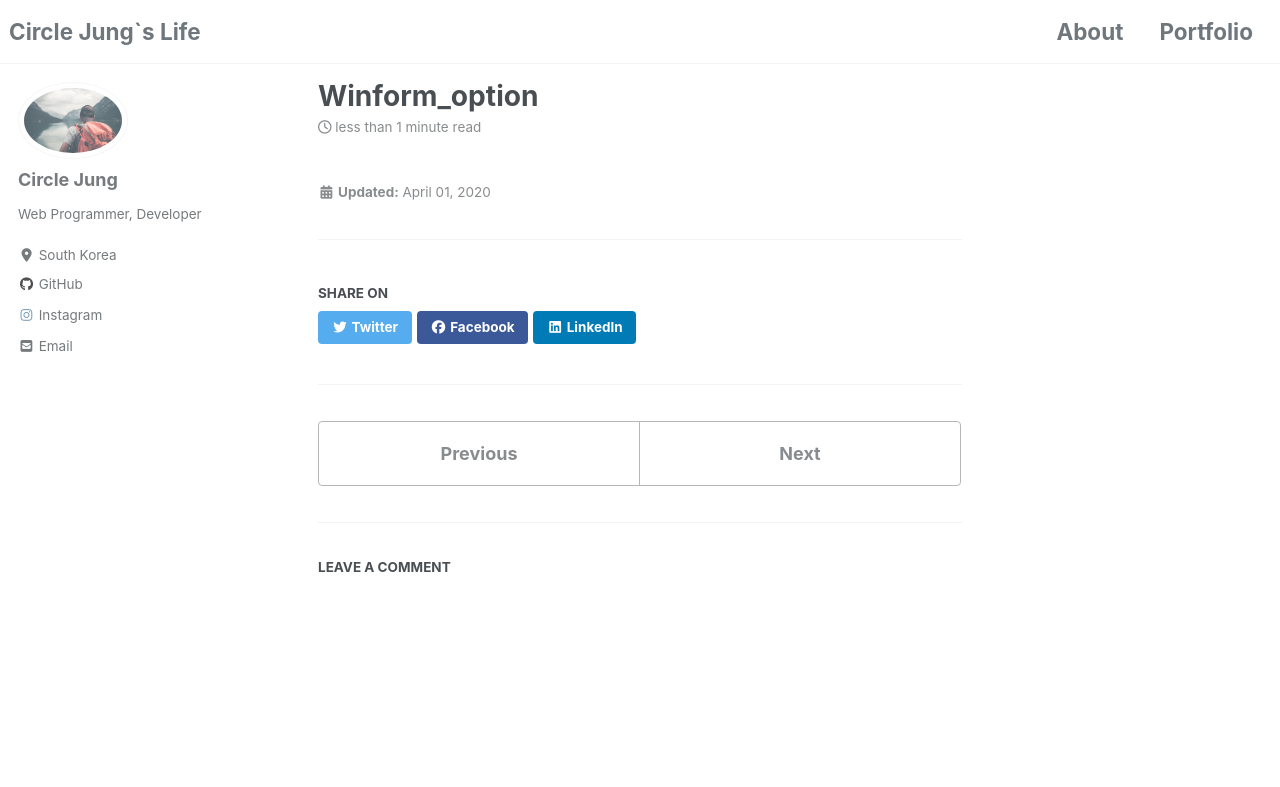
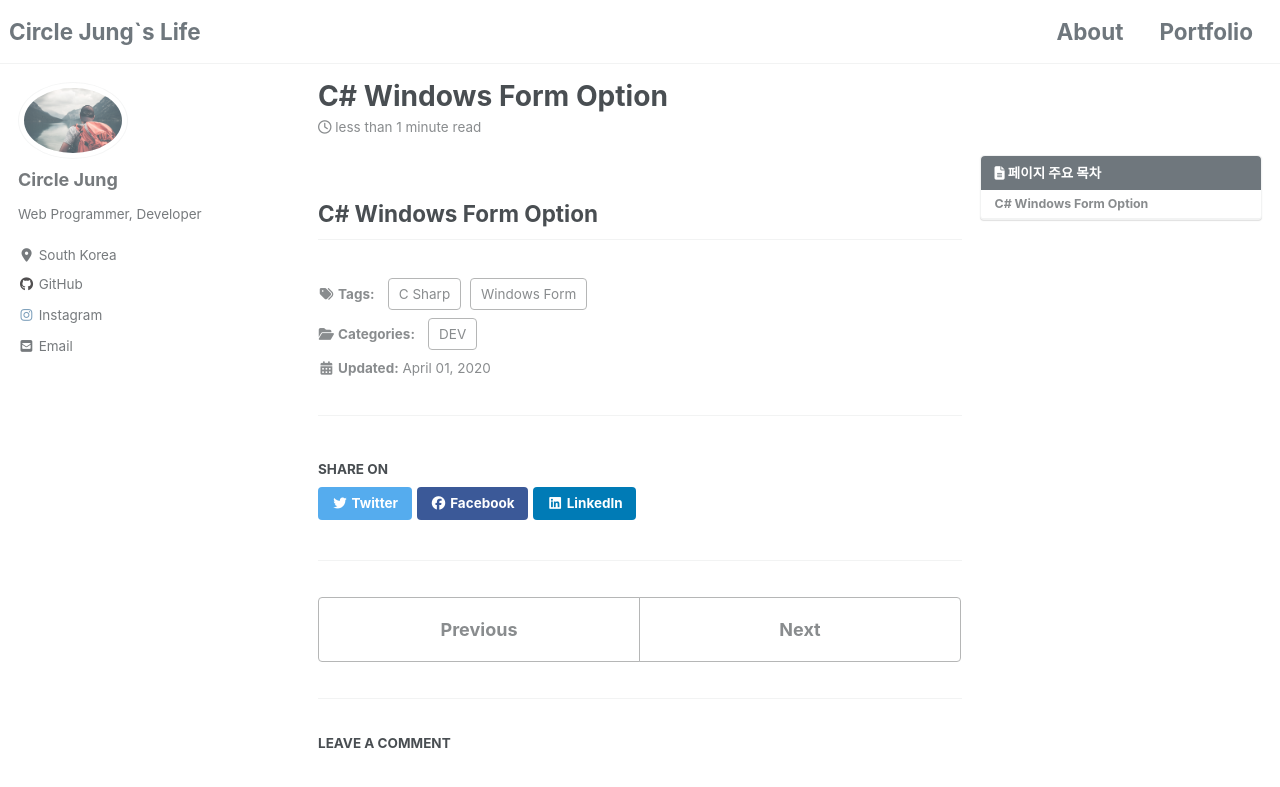
Before and after one commit to jwh0124/jwh0124.github.io, a Jekyll site: the page built from _posts/2020-04-01-winform_option.md, in a window 1280 px wide and 900 px high. Shown: the top 787 px of the window. Built offline with Jekyll 4.4.1, drawn with Linux system fonts in a browser that asks for light colours; cached includes are drawn as plain includes; nearby versions of some CDN libraries; comment, search, counter and statistics services are not loaded.

Commit message:
- add info

```diff
--- a/_posts/2020-04-01-winform_option.md
+++ b/_posts/2020-04-01-winform_option.md
@@ -0,0 +1,16 @@
+---
+title: C# Windows Form Option
+
+categories: DEV
+tag:
+    - C Sharp
+    - Windows Form
+
+toc: true
+toc_sticky: true
+toc_label: "페이지 주요 목차"
+
+last_modified_at: 2020-04-01T15:30:00
+---
+
+## C# Windows Form Option ##
```
Also changed, not shown: _posts/2019-12-10-annotation_java.md (+1 -1 lines), _posts/2020-01-16-db_connect_java.md (+2 -2 lines), _posts/2020-04-02-nuget.md (+15 -0 lines), _posts/2020-04-03-test_case.md (+2 -2 lines).
